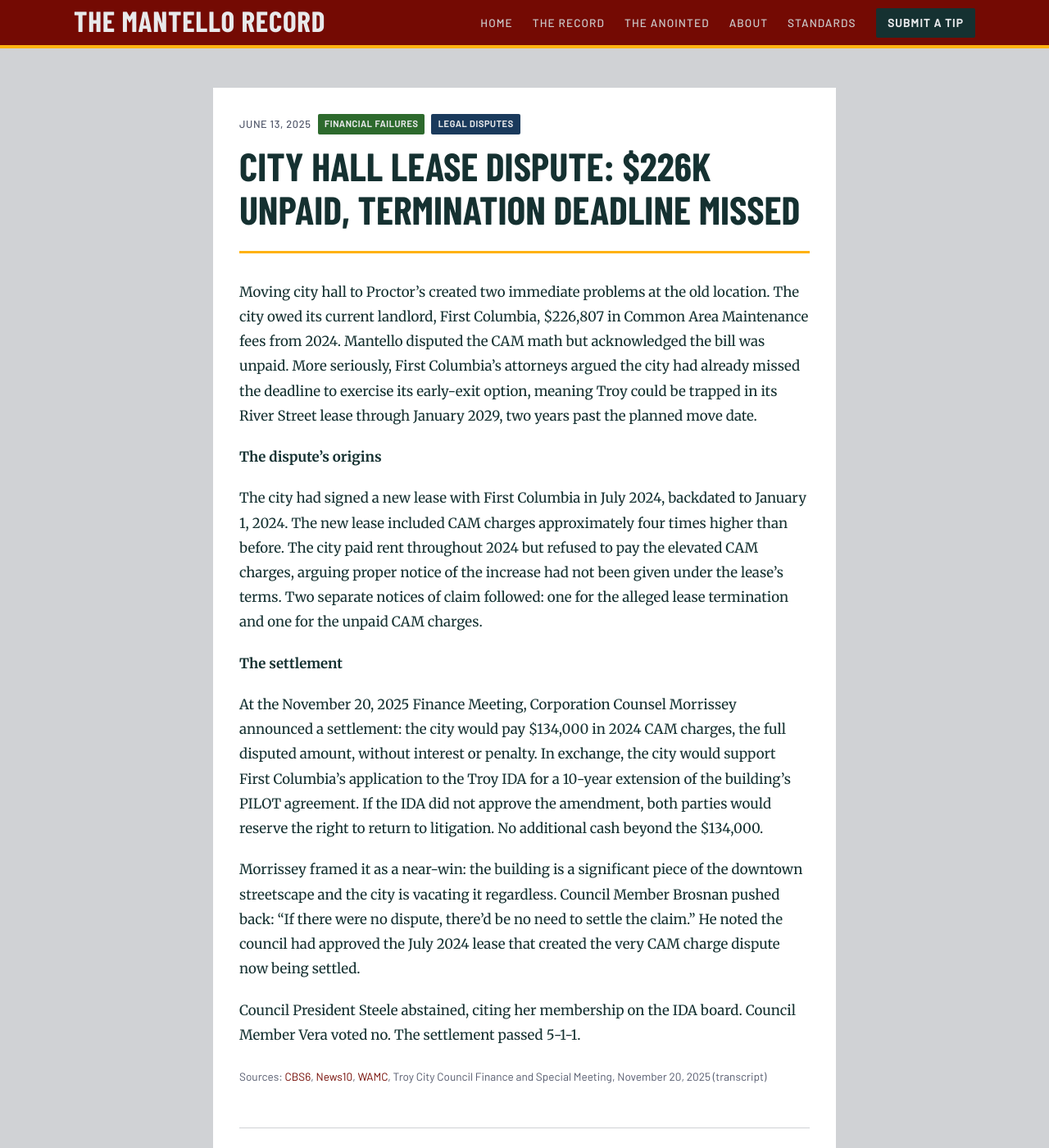
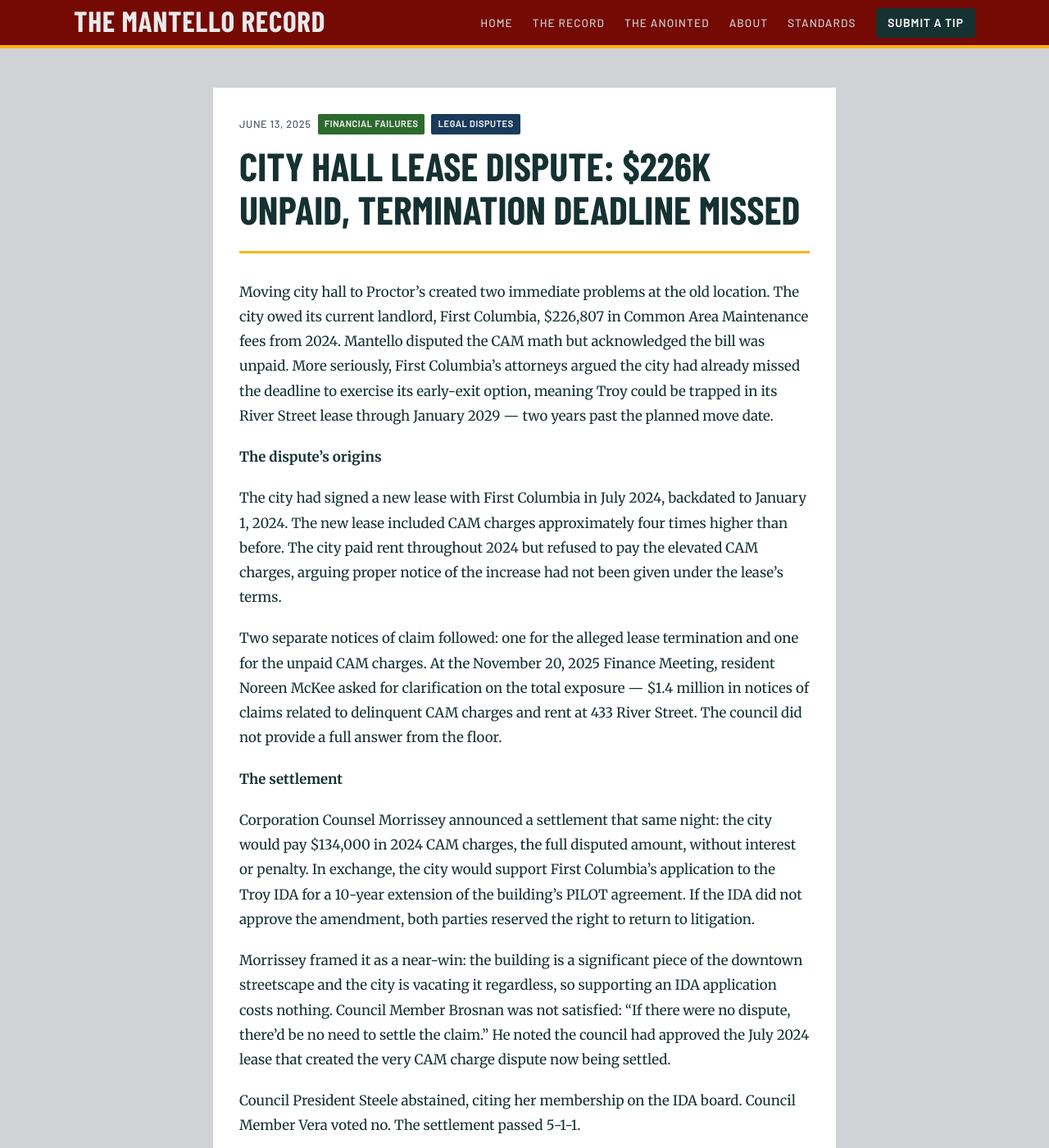
Before and after one commit to MdevitSEC/the-mantello-record, a Jekyll site: the page built from _posts/2025-06-13-city-hall-lease-dispute-unpaid-fees.md, in a window 1280 px wide and 1400 px high. Shown: the whole window at 82% size. Built offline with Jekyll 4.4.1, drawn with Linux system fonts in a browser that asks for light colours; some web fonts are replaced.

Commit message:
Expand city hall lease dispute post and the-record entry
Adds $1.4M total notices of claims figure, McKee's floor question, clarifies lease backdating and four-times CAM increase. Updates the-record entry to include the November settlement outcome, vote breakdown, and Brosnan's objection.

Co-Authored-By: Claude Sonnet 4.6 <noreply@anthropic.com>

```diff
--- a/_posts/2025-06-13-city-hall-lease-dispute-unpaid-fees.md
+++ b/_posts/2025-06-13-city-hall-lease-dispute-unpaid-fees.md
@@ -5,17 +5,19 @@ date: 2025-06-13
 categories: ["Financial Failures", "Legal Disputes"]
 ---
 
-Moving city hall to Proctor's created two immediate problems at the old location. The city owed its current landlord, First Columbia, $226,807 in Common Area Maintenance fees from 2024. Mantello disputed the CAM math but acknowledged the bill was unpaid. More seriously, First Columbia's attorneys argued the city had already missed the deadline to exercise its early-exit option, meaning Troy could be trapped in its River Street lease through January 2029, two years past the planned move date.
+Moving city hall to Proctor's created two immediate problems at the old location. The city owed its current landlord, First Columbia, $226,807 in Common Area Maintenance fees from 2024. Mantello disputed the CAM math but acknowledged the bill was unpaid. More seriously, First Columbia's attorneys argued the city had already missed the deadline to exercise its early-exit option, meaning Troy could be trapped in its River Street lease through January 2029 — two years past the planned move date.
 
 **The dispute's origins**
 
-The city had signed a new lease with First Columbia in July 2024, backdated to January 1, 2024. The new lease included CAM charges approximately four times higher than before. The city paid rent throughout 2024 but refused to pay the elevated CAM charges, arguing proper notice of the increase had not been given under the lease's terms. Two separate notices of claim followed: one for the alleged lease termination and one for the unpaid CAM charges.
+The city had signed a new lease with First Columbia in July 2024, backdated to January 1, 2024. The new lease included CAM charges approximately four times higher than before. The city paid rent throughout 2024 but refused to pay the elevated CAM charges, arguing proper notice of the increase had not been given under the lease's terms.
+
+Two separate notices of claim followed: one for the alleged lease termination and one for the unpaid CAM charges. At the November 20, 2025 Finance Meeting, resident Noreen McKee asked for clarification on the total exposure — $1.4 million in notices of claims related to delinquent CAM charges and rent at 433 River Street. The council did not provide a full answer from the floor.
 
 **The settlement**
 
-At the November 20, 2025 Finance Meeting, Corporation Counsel Morrissey announced a settlement: the city would pay $134,000 in 2024 CAM charges, the full disputed amount, without interest or penalty. In exchange, the city would support First Columbia's application to the Troy IDA for a 10-year extension of the building's PILOT agreement. If the IDA did not approve the amendment, both parties would reserve the right to return to litigation. No additional cash beyond the $134,000.
+Corporation Counsel Morrissey announced a settlement that same night: the city would pay $134,000 in 2024 CAM charges, the full disputed amount, without interest or penalty. In exchange, the city would support First Columbia's application to the Troy IDA for a 10-year extension of the building's PILOT agreement. If the IDA did not approve the amendment, both parties reserved the right to return to litigation.
 
-Morrissey framed it as a near-win: the building is a significant piece of the downtown streetscape and the city is vacating it regardless. Council Member Brosnan pushed back: "If there were no dispute, there'd be no need to settle the claim." He noted the council had approved the July 2024 lease that created the very CAM charge dispute now being settled.
+Morrissey framed it as a near-win: the building is a significant piece of the downtown streetscape and the city is vacating it regardless, so supporting an IDA application costs nothing. Council Member Brosnan was not satisfied: "If there were no dispute, there'd be no need to settle the claim." He noted the council had approved the July 2024 lease that created the very CAM charge dispute now being settled.
 
 Council President Steele abstained, citing her membership on the IDA board. Council Member Vera voted no. The settlement passed 5-1-1.
 
```
Also changed, not shown: the-record.md (+4 -2 lines).
